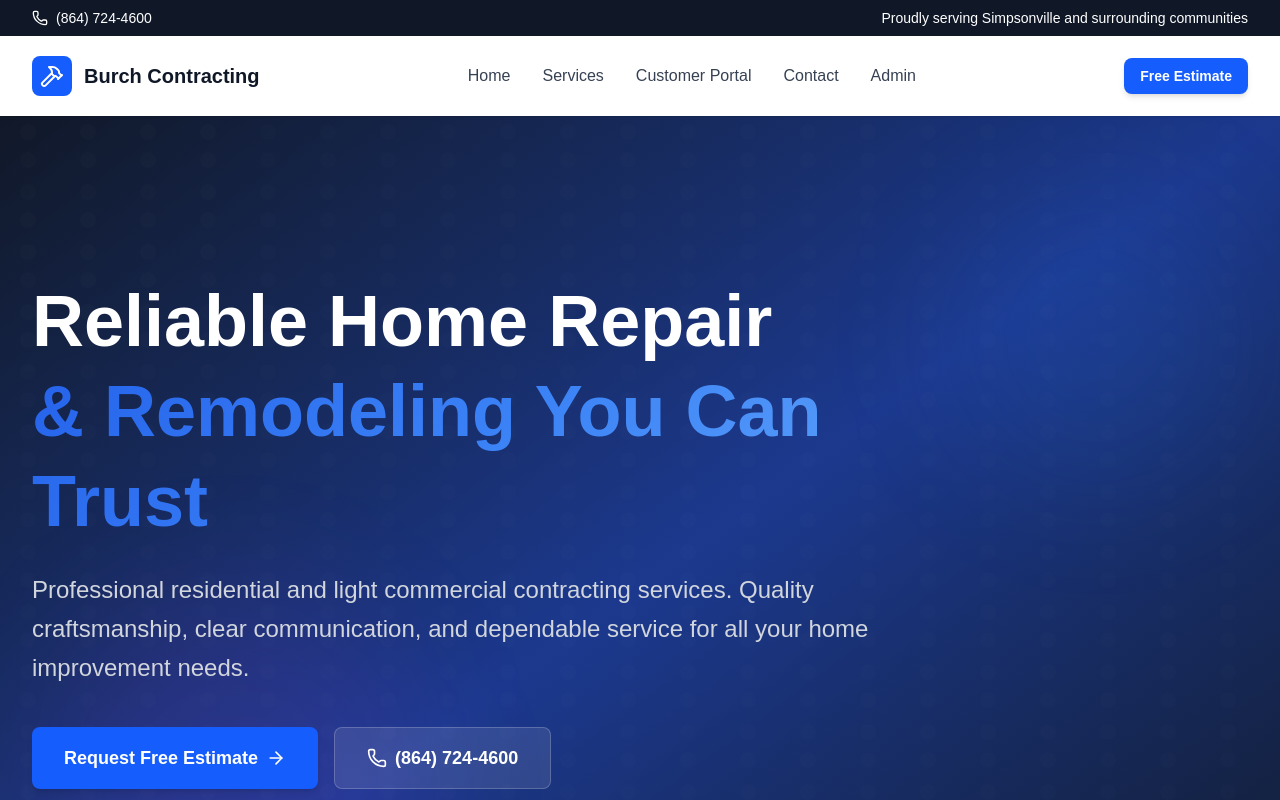
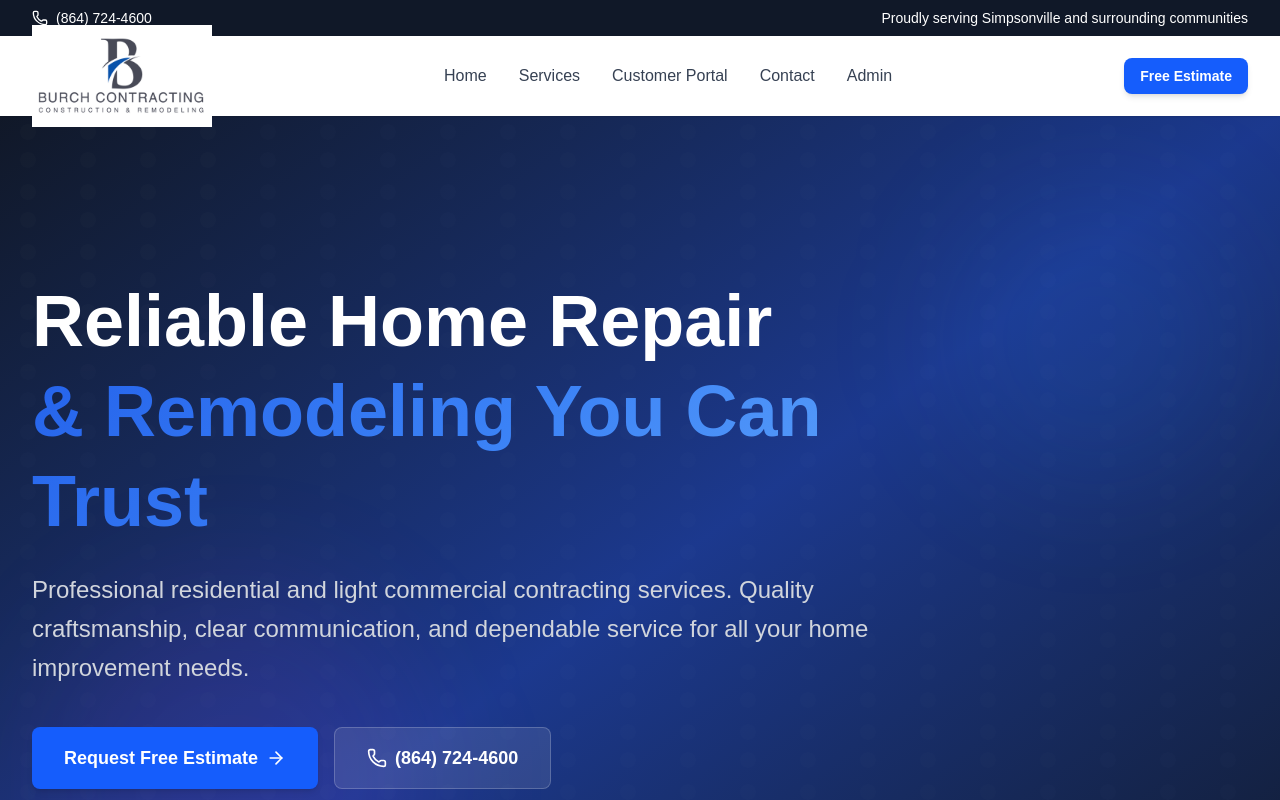
Before and after one commit to cscottburch1/burch-contracting-fresh, a Next.js app: page / in a window 1280 px wide. Shown: the top 800 px of the page. Built offline with nearby package versions, Linux system fonts and the light colour scheme.

Commit message:
Add Burch Contracting logo to header and footer for consistent branding

```diff
--- a/src/components/layout/Footer.tsx
+++ b/src/components/layout/Footer.tsx
@@ -1,5 +1,6 @@
 import React from 'react';
 import { Icon } from '../ui/Icon';
+import { Logo } from '../ui/Logo';
 import { businessConfig } from '@/config/business';
 
 export const Footer: React.FC = () => {
@@ -10,11 +11,8 @@ export const Footer: React.FC = () => {
       <div className="max-w-7xl mx-auto px-4 sm:px-6 lg:px-8 py-12">
         <div className="grid grid-cols-1 md:grid-cols-3 gap-8 mb-8">
           <div>
-            <div className="flex items-center gap-3 mb-4">
-              <div className="w-10 h-10 bg-blue-600 rounded-lg flex items-center justify-center">
-                <Icon name="Hammer" className="text-white" size={24} />
-              </div>
-              <h3 className="text-xl font-bold">{businessConfig.name}</h3>
+            <div className="mb-6">
+              <Logo variant="footer" />
             </div>
             <p className="text-gray-400 mb-4">{businessConfig.description}</p>
           </div>
--- a/src/components/layout/Header.tsx
+++ b/src/components/layout/Header.tsx
@@ -3,6 +3,7 @@
 import React, { useState } from 'react';
 import { Icon } from '../ui/Icon';
 import { Button } from '../ui/Button';
+import { Logo } from '../ui/Logo';
 import { businessConfig } from '@/config/business';
 
 export const Header: React.FC = () => {
@@ -32,14 +33,7 @@ export const Header: React.FC = () => {
 
       <nav className="max-w-7xl mx-auto px-4 sm:px-6 lg:px-8">
         <div className="flex items-center justify-between h-20">
-          <a href="/" className="flex items-center gap-3">
-            <div className="w-10 h-10 bg-blue-600 rounded-lg flex items-center justify-center">
-              <Icon name="Hammer" className="text-white" size={24} />
-            </div>
-            <div>
-              <h1 className="text-xl font-bold text-gray-900">{businessConfig.name}</h1>
-            </div>
-          </a>
+          <Logo variant="header" />
 
           <div className="hidden lg:flex items-center gap-8">
             {navLinks.map((link) => (
--- /dev/null
+++ b/src/components/ui/Logo.tsx
@@ -0,0 +1,39 @@
+import Image from 'next/image';
+import Link from 'next/link';
+
+interface LogoProps {
+  variant?: 'header' | 'footer' | 'invoice';
+  className?: string;
+  href?: string;
+}
+
+export function Logo({ variant = 'header', className = '', href = '/' }: LogoProps) {
+  const sizes = {
+    header: { width: 180, height: 60 },
+    footer: { width: 150, height: 50 },
+    invoice: { width: 200, height: 67 },
+  };
+
+  const size = sizes[variant];
+
+  const logoImage = (
+    <Image
+      src="/logo.png"
+      alt="Burch Contracting Logo"
+      width={size.width}
+      height={size.height}
+      className={className}
+      priority={variant === 'header'}
+    />
+  );
+
+  if (variant === 'invoice') {
+    return logoImage;
+  }
+
+  return (
+    <Link href={href} className="block">
+      {logoImage}
+    </Link>
+  );
+}
```
Also changed, not shown: public/logo.png (added).
